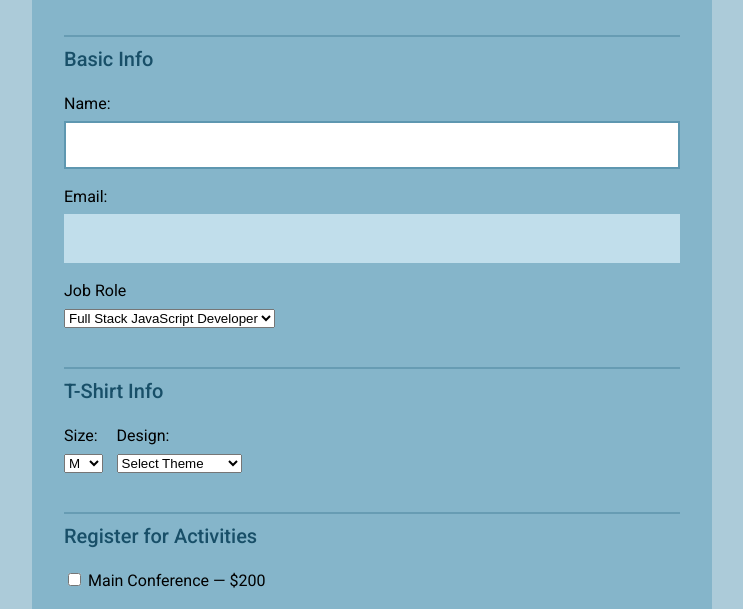
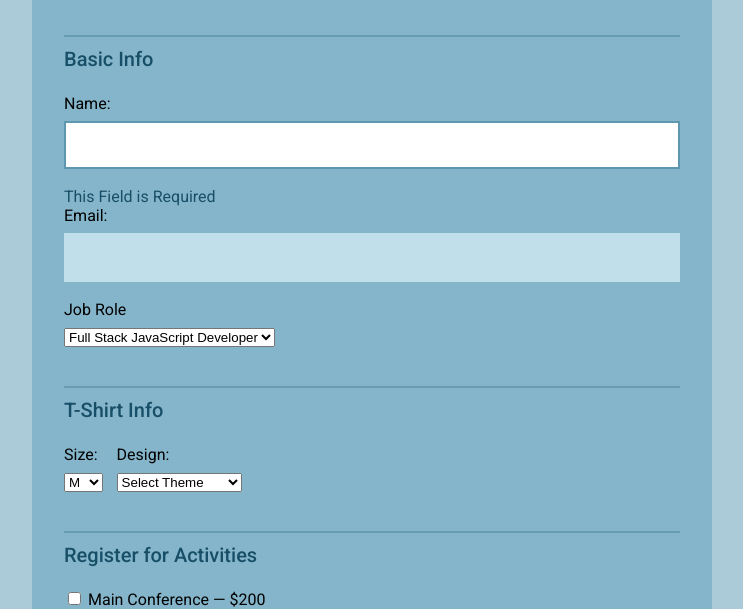
Before and after one commit to RickieT/Interactive_form_Unit3, a plain HTML site: page index.html in a window 1280 px wide. Shown: the part 191-800 px from the top of the page, without its empty margins (268-1011 px from the left). Drawn offline with Linux system fonts and the light colour scheme.

Commit message:
I think nothing?

```diff
--- a/index.html
+++ b/index.html
@@ -22,6 +22,7 @@
 
         <label id="name_field" for="name">Name:</label>
         <input type="text" id="name" name="user_name" autofocus>
+        <span class"error">This Field is Required</span>
 
         <label id="mail-field" for="mail">Email:</label>
         <input type="email" id="mail" name="user_email">
--- a/js/app.js
+++ b/js/app.js
@@ -188,7 +188,6 @@ $(document).ready(function () {
   	}
   });
 
-
   // Create the variables to hold expected values for input fields
 
   var emailAddress = /^[-a-z0-9~!$%^&*_=+}{\'?]+(\.[-a-z0-9~!$%^&*_=+}{\'?]+)*@([a-z0-9_][-a-z0-9_]*(\.[-a-z0-9_]+)*\.(aero|arpa|biz|com|coop|edu|gov|info|int|mil|museum|name|net|org|pro|travel|mobi|[a-z][a-z])|([0-9]{1,3}\.[0-9]{1,3}\.[0-9]{1,3}\.[0-9]{1,3}))(:[0-9]{1,5})?$/i;
```
